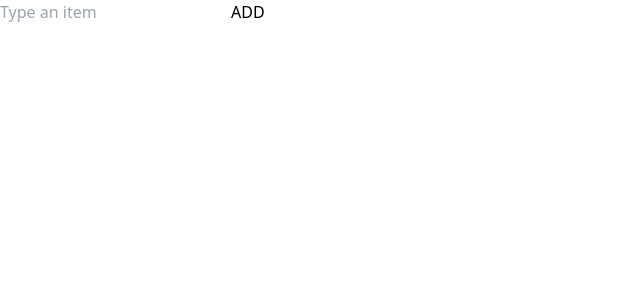
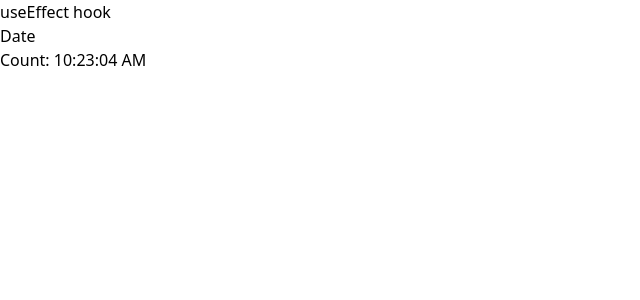
Before and after one commit to NileshAwachat/React_Practice, a React (Create React App) app: page / in a window 1280 px wide. Shown: the top 300 px of the page, without its empty margins (0-640 px from the left). Built offline with nearby package versions, Linux system fonts and the light colour scheme.

Commit message:
Date by using UseEffect hook

```diff
--- /dev/null
+++ b/src/UseEffect/ThapaPractice/App.js
@@ -0,0 +1,5 @@
+import { ReactUseEffect } from "./main";
+
+export const App = ()=>{
+    return <ReactUseEffect/>
+}
--- /dev/null
+++ b/src/UseEffect/ThapaPractice/main.js
@@ -0,0 +1,27 @@
+
+
+// import './index.css';
+import { useEffect, useState } from 'react';
+
+
+export const ReactUseEffect = ()=>{
+   const [date,setdate] = useState(0);
+
+    useEffect(()=>{
+        setInterval(()=>{const updatedate = new Date();
+            setdate(updatedate.toLocaleTimeString());},1000)
+
+
+    },[]);
+
+    return(
+        <div >
+            <h1>useEffect hook</h1>
+            <h1>Date</h1>
+            <p>Count: {date}</p>
+
+
+
+        </div>
+    )
+}
--- a/src/index.js
+++ b/src/index.js
@@ -36,7 +36,8 @@ import reportWebVitals from './reportWebVitals';
 // import ToggleText from './UseState/ToggleText';
 // import BackGroundColor from './UseState/BgColor';
 // import DisplayName from './UseState/DisplayName';
-import DisplayItems from './UseState/DisplayItems';
+// import DisplayItems from './UseState/DisplayItems';
+import {App} from './UseEffect/ThapaPractice/App'
 
 
 // import App from './App'
@@ -88,8 +89,8 @@ root.render(
         {/* <ToggleText/> */}
         {/* <BackGroundColor/> */}
         {/* <DisplayName/> */}
-        <DisplayItems/>
-
+        {/* <DisplayItems/> */}
+      <App/>
       </React.StrictMode>
 );
 
```
